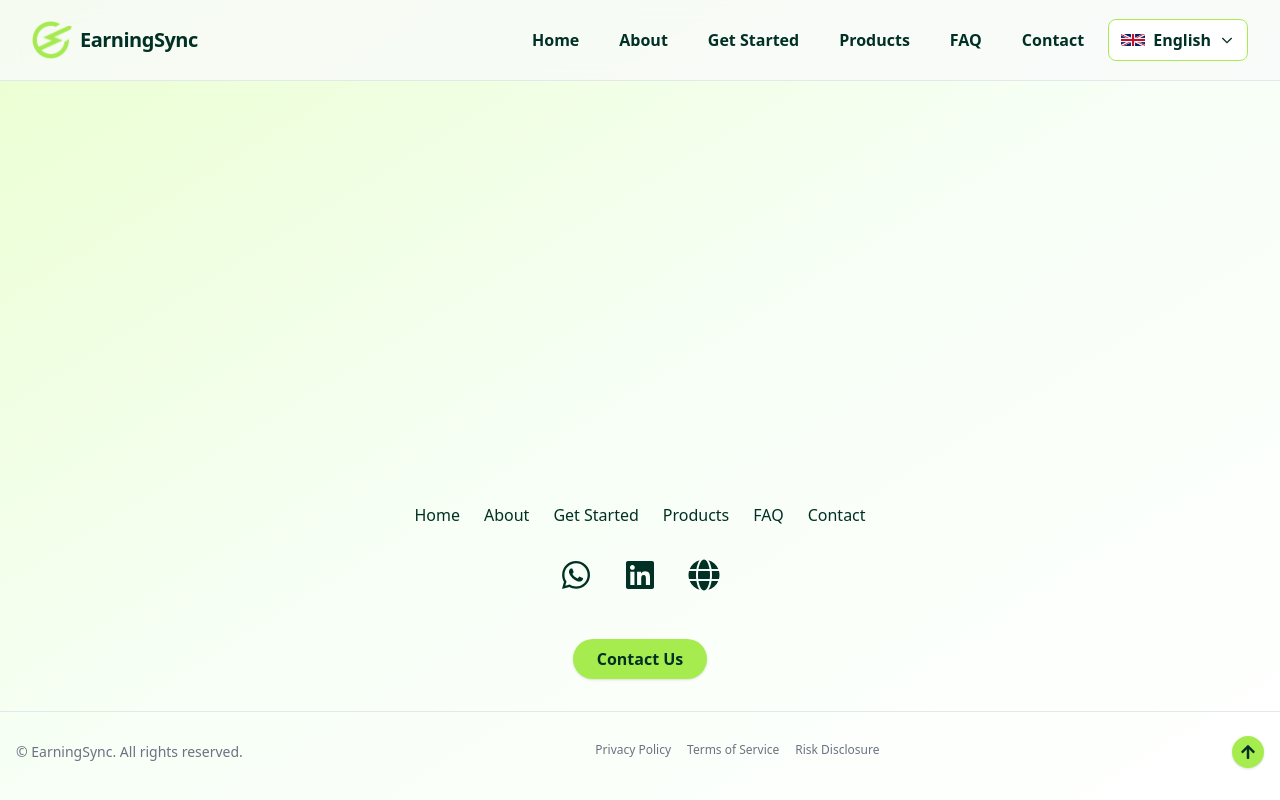
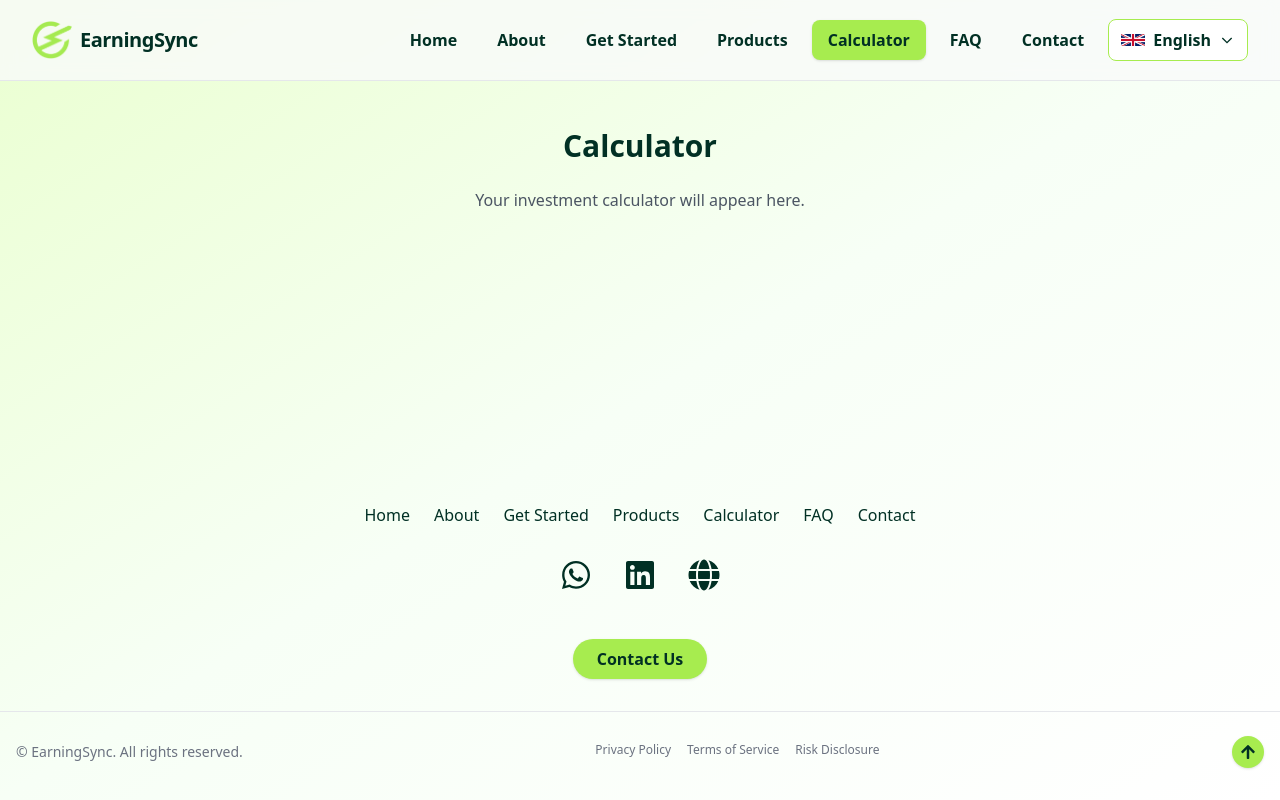
Before and after one commit to Suhaib5333/earning-sync, a React (Vite) app: page /calculator in a window 1280 px wide. Built offline with nearby package versions, Linux system fonts and the light colour scheme.

Commit message:
created the calculator page and linked it into the layout properly

```diff
--- a/src/App.jsx
+++ b/src/App.jsx
@@ -4,6 +4,7 @@ import Navbar from "./components/Navbar";
 import Footer from "./components/Footer";
 import Home from "./pages/Home";
 import About from "./pages/About";
+import Calculator from "./pages/Calculator";
 import GetStarted from "./pages/GetStarted/GetStarted";
 import FAQ from "./pages/FAQ";
 import Contact from "./pages/Contact";
@@ -25,6 +26,7 @@ function App() {
             <Route path="/get-started" element={<GetStarted />} />
             <Route path="/products" element={<Products />} />
             <Route path="/faq" element={<FAQ />} />
+            <Route path="/calculator" element={<Calculator />} />
             <Route path="/contact" element={<Contact />} />
             <Route path="/privacy" element={<Privacy />} />
             <Route path="/terms" element={<Terms />} />
@@ -35,6 +37,7 @@ function App() {
             <Route path="/ar/get-started" element={<GetStarted />} />
             <Route path="/ar/products" element={<Products />} />
             <Route path="/ar/faq" element={<FAQ />} />
+            <Route path="/ar/calculator" element={<Calculator />} />
             <Route path="/ar/contact" element={<Contact />} />
             <Route path="/ar/privacy" element={<Privacy />} />
             <Route path="/ar/terms" element={<Terms />} />
--- a/src/components/Footer.jsx
+++ b/src/components/Footer.jsx
@@ -61,6 +61,13 @@ const Footer = () => {
             onClick={(e) => handleNavClick(getPath("/products"), e)}
           >
             {t("navbar.products")}
+          </Link>
+          <Link
+            to={getPath("/calculator")}
+            className="text-[#013024] hover:text-[#a7ec4f] font-medium transition"
+            onClick={(e) => handleNavClick(getPath("/calculator"), e)}
+          >
+            {t("navbar.calculator")}
           </Link>
           <Link
             to={getPath("/faq")}
--- a/src/components/Navbar.jsx
+++ b/src/components/Navbar.jsx
@@ -22,6 +22,7 @@ const Navbar = () => {
       { name: t("navbar.about"), path: "/about" },
       { name: t("navbar.getStarted"), path: "/get-started" },
       { name: t("navbar.products"), path: "/products" },
+      { name: t("navbar.calculator"), path: "/calculator" },
       { name: t("navbar.faq"), path: "/faq" },
       { name: t("navbar.contact"), path: "/contact" },
     ],
--- a/src/locales/ar/translation.json
+++ b/src/locales/ar/translation.json
@@ -155,6 +155,17 @@
     "getStarted": "ابدأ الآن",
     "products": "خدماتنا",
     "faq": "الأسئلة الشائعة",
+    "calculator": "الحاسبة",
+    "calculatorPage": {
+      "title": "حاسبة الاستثمار",
+      "desc": "قدّر عوائدك المحتملة وخطط لاستثمارك باستخدام الحاسبة البسيطة.",
+      "amountLabel": "مبلغ الاستثمار",
+      "periodLabel": "الفترة (بالأشهر)",
+      "rateLabel": "العائد الشهري المتوقع (%)",
+      "calculate": "احسب",
+      "result": "العائد التقديري",
+      "reset": "إعادة تعيين"
+    },
     "contact": "تواصل معنا",
     "privacy": "سياسة الخصوصية",
     "terms": "شروط الاستخدام",
--- a/src/locales/en/translation.json
+++ b/src/locales/en/translation.json
@@ -106,6 +106,17 @@
     "getStarted": "Get Started",
     "products": "Products",
     "faq": "FAQ",
+    "calculator": "Calculator",
+    "calculatorPage": {
+      "title": "Investment Calculator",
+      "desc": "Estimate your potential returns and plan your investments with our simple calculator.",
+      "amountLabel": "Investment Amount",
+      "periodLabel": "Period (months)",
+      "rateLabel": "Expected Monthly Return (%)",
+      "calculate": "Calculate",
+      "result": "Estimated Return",
+      "reset": "Reset"
+    },
     "contact": "Contact",
     "privacy": "Privacy Policy",
     "terms": "Terms of Service",
--- /dev/null
+++ b/src/pages/Calculator.jsx
@@ -0,0 +1,16 @@
+import React from "react";
+
+const Calculator = () => {
+  return (
+    <div className="container mx-auto py-12">
+      <h1 className="text-3xl font-bold mb-6 text-center text-[#013024]">
+        Calculator
+      </h1>
+      <p className="text-center text-gray-600">
+        Your investment calculator will appear here.
+      </p>
+    </div>
+  );
+};
+
+export default Calculator;
```
